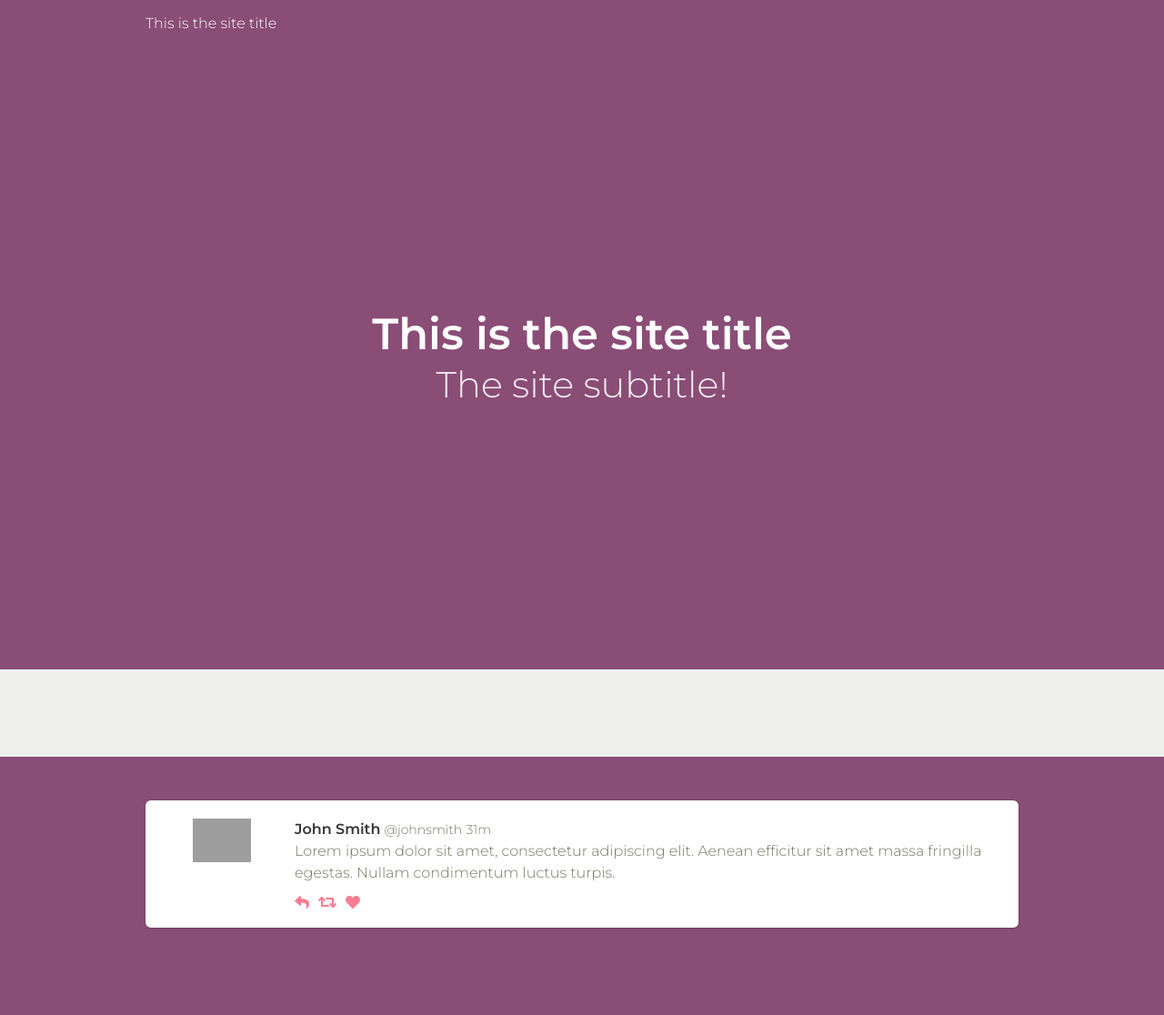
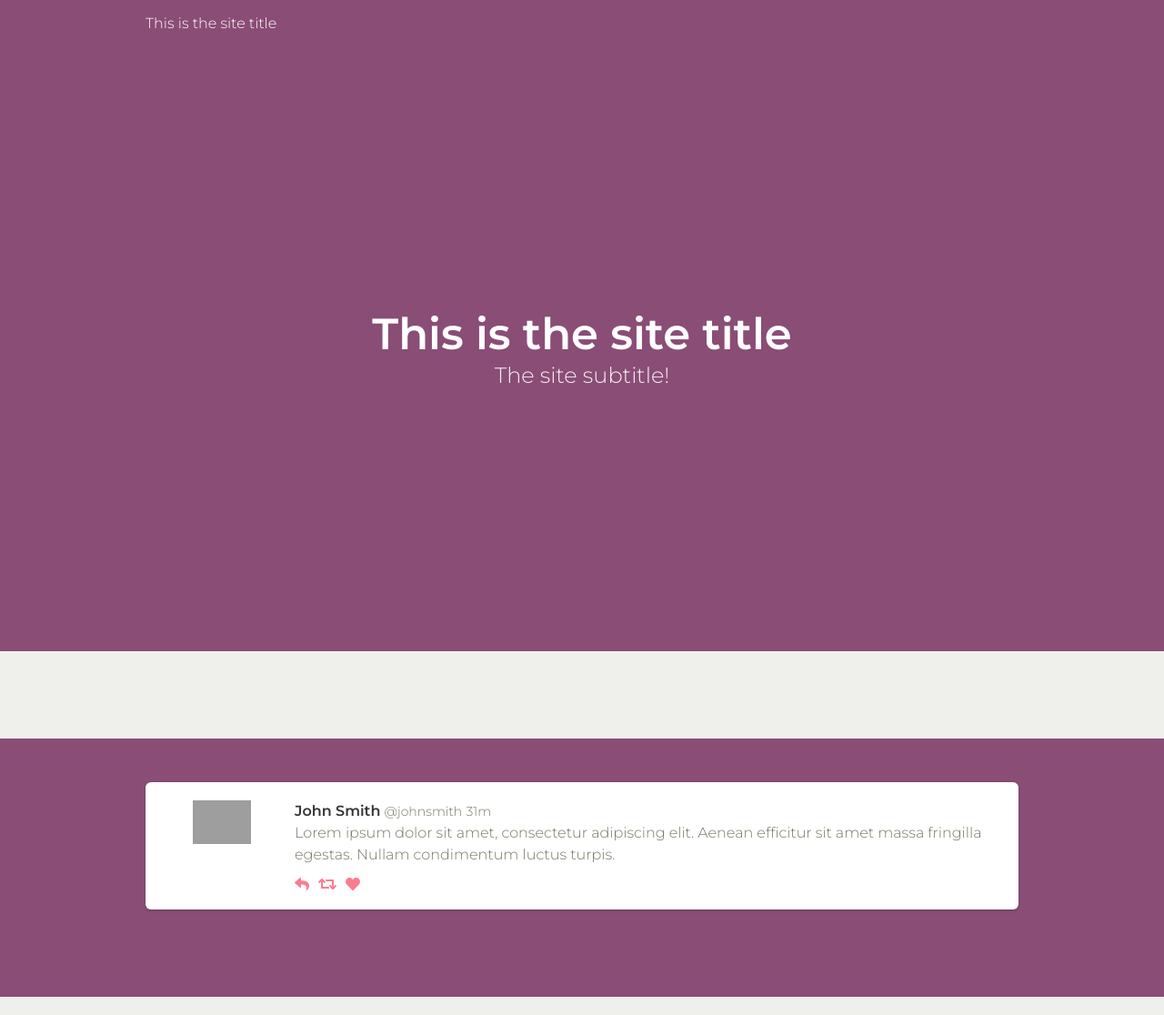
Before and after one commit to AlanRynne/Rynne-Jekyll-Theme, a Jekyll site: the page built from index.html, in a window 1280 px wide. Shown: the whole page at 91% size. Built offline with Jekyll 4.4.1, drawn with Linux system fonts in a browser that asks for light colours; nearby versions of some CDN libraries; the table of contents is made by our own code; grey boxes are pictures that could not be loaded.

Commit message:
smaller subtitle

```diff
--- a/_includes/header-default.html
+++ b/_includes/header-default.html
@@ -70,7 +70,7 @@
       <h1 class="title is-size-1-desktop">
         {% if page.title %} {{ page.title }} {% else %} {{ site.title }} {% endif %}
       </h1>
-      <h2 class="subtitle is-size-2-desktop">
+      <h2 class="subtitle is-size-4-desktop">
         {% if page.subtitle %} {{ page.subtitle }} {% else %} {{ site.subtitle }} {% endif %}
       </h2>
     </div>
```
